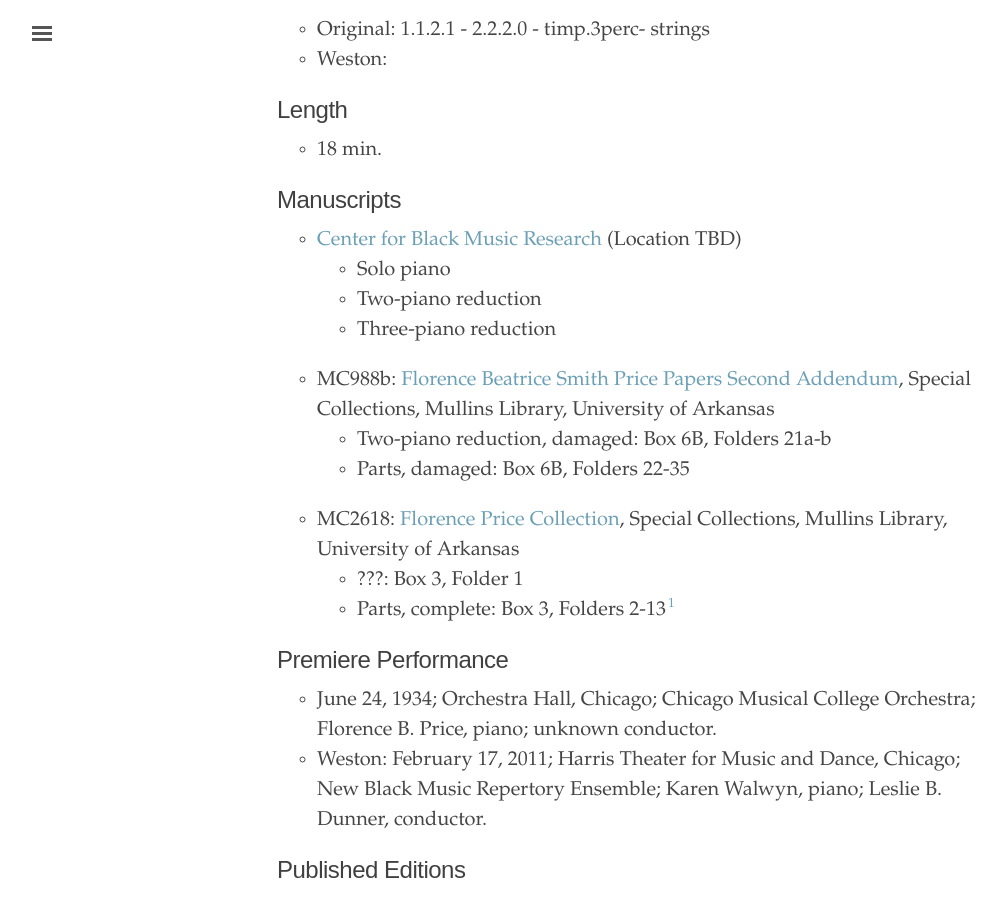
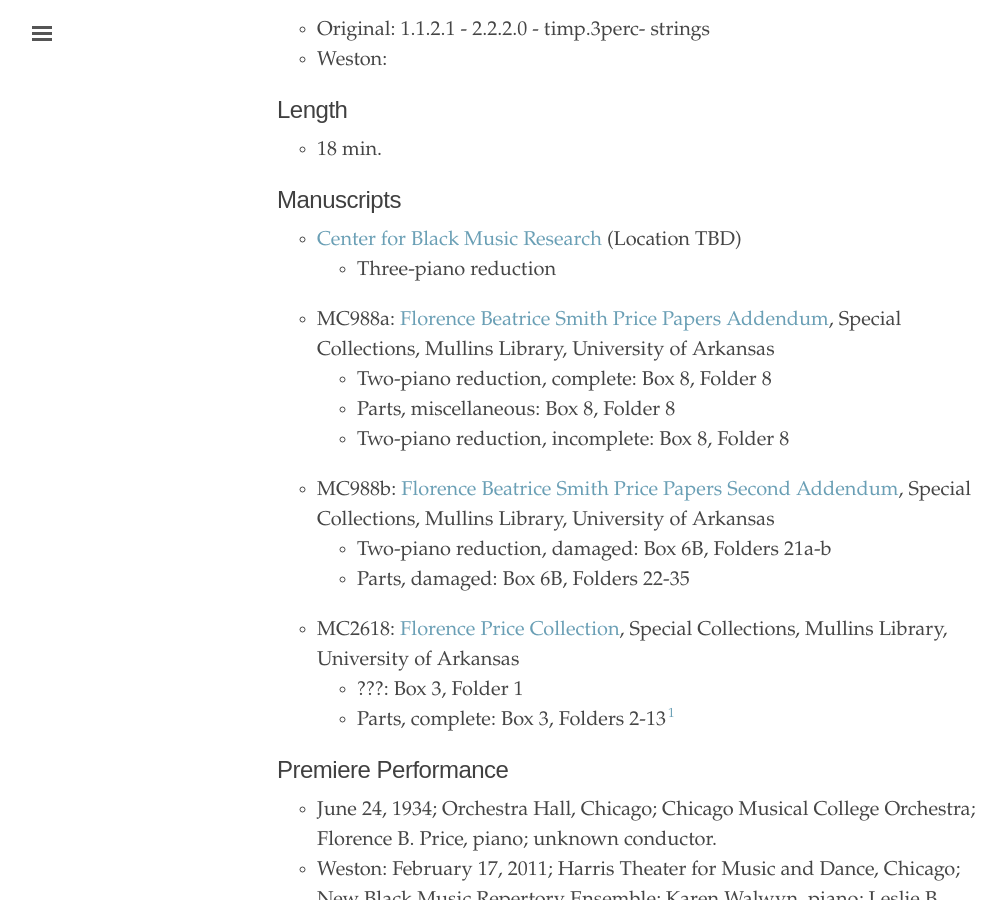
Before and after one commit to dwshadle/florence-price-catalog, a Jekyll site: the page built from _texts/price-piano_concerto_no1.md, in a window 1280 px wide and 900 px high, scrolled down 457 px. Shown: the whole window, without its empty margins (3-1009 px from the left). Built offline with Jekyll 4.4.1, drawn with Linux system fonts in a browser that asks for light colours.

Commit message:
Update price-piano_concerto_no1.md

```diff
--- a/_texts/price-piano_concerto_no1.md
+++ b/_texts/price-piano_concerto_no1.md
@@ -23,9 +23,11 @@
 
 ## Manuscripts
 - <a href="https://digitalcommons.colum.edu/cmbr_guides/index.3.html" target="_blank">Center for Black Music Research</a> (Location TBD)
-    * Solo piano
-    * Two-piano reduction
     * Three-piano reduction
+- MC988a: <a href="https://uark.as.atlas-sys.com/repositories/2/resources/1522" target="_blank">Florence Beatrice Smith Price Papers Addendum</a>, Special Collections, Mullins Library, University of Arkansas
+    * Two-piano reduction, complete: Box 8, Folder 8
+    * Parts, miscellaneous: Box 8, Folder 8
+    * Two-piano reduction, incomplete: Box 8, Folder 8
 - MC988b: <a href="https://uark.as.atlas-sys.com/repositories/2/resources/696/" target="_blank">Florence Beatrice Smith Price Papers Second Addendum</a>, Special Collections, Mullins Library, University of Arkansas
     * Two-piano reduction, damaged: Box 6B, Folders 21a-b
     * Parts, damaged: Box 6B, Folders 22-35
```
